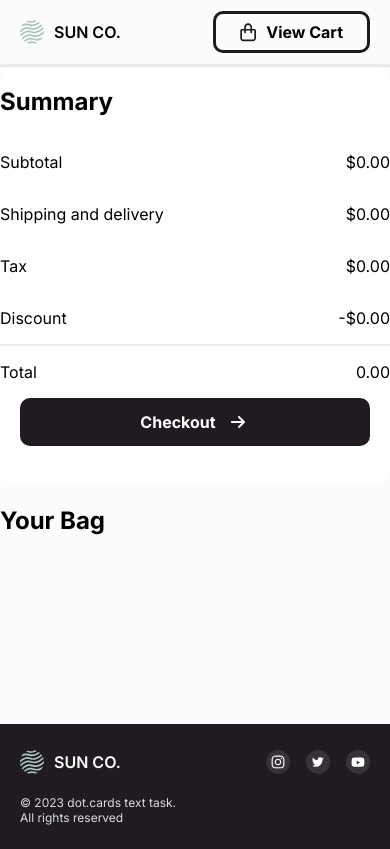
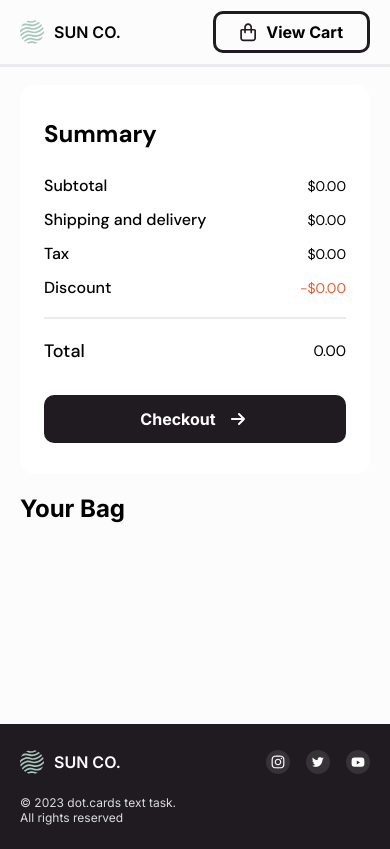
Before and after one commit to rickythewriter/sunco-shoes, a React (Create React App) app: page /cart in a window 390 px wide. Built offline with nearby package versions, Linux system fonts and the light colour scheme.

Commit message:
style - cart summary - mobile

```diff
--- /dev/null
+++ b/src/components/Cart/Cart.css
@@ -0,0 +1,3 @@
+.cart-body {
+    margin: 0 20px;
+}
--- a/src/components/Cart/index.tsx
+++ b/src/components/Cart/index.tsx
@@ -2,6 +2,7 @@ import CartSummary from "../subcomponents/CartSummary";
 import CartItem from "../subcomponents/CartItem";
 import { useContext } from "react";
 import { ShoppingCartContext, ShoppingCartContextType } from "../../contexts/ShoppingCartContext";
+import './Cart.css'
 
 interface IProductInCart {
     product: {
@@ -16,12 +17,14 @@ export default function Cart() {
     const { productsInCart } = useContext(ShoppingCartContext) as ShoppingCartContextType;
 
     return (
-        <>
+        <div id="cart-body">
             <CartSummary />
-            <h2>Your Bag</h2>
-            {productsInCart.map((product: IProductInCart["product"]) => {
-                return <CartItem product={product}/>
-            })}
-        </>
+            <div id="cart-item-section" className="cart-body">
+                <h2>Your Bag</h2>
+                {productsInCart.map((product: IProductInCart["product"]) => {
+                    return <CartItem product={product} />
+                })}
+            </div>
+        </div>
     )
 }
--- /dev/null
+++ b/src/components/subcomponents/CartItem/CartItem.css
@@ -0,0 +1,3 @@
+#cart-item-image {
+    width: 100%;
+}
--- a/src/components/subcomponents/CartItem/index.tsx
+++ b/src/components/subcomponents/CartItem/index.tsx
@@ -2,6 +2,7 @@ import { useState, useEffect, useContext } from "react"
 import minus from '../../../assets/icons/minus.svg'
 import plus from '../../../assets/icons/plus.svg'
 import { ShoppingCartContext, ShoppingCartContextType } from "../../../contexts/ShoppingCartContext";
+import './CartItem.css'
 
 /* Mock Server on Port 4200 */
 const PRODUCTS_API_BASE_URL = 'http://localhost:4200/shoes';
@@ -63,7 +64,7 @@ const CartItem: React.FC<IProps> = ({ product }) => {
 
     return (
         <>
-            <img className="" src={imageUrl} />
+            <img id="cart-item-image" src={imageUrl} />
             {productData &&
                 <>
                     <p>{productData.brand}</p>
--- a/src/components/subcomponents/CartSummary/CartSummary.css
+++ b/src/components/subcomponents/CartSummary/CartSummary.css
@@ -1,7 +1,55 @@
+#cart-summary {
+    margin-top: 18px;
+    padding: 31px 24px;
+}
+
+#cart-summary-heading {
+    margin: 0 0 25px;
+    font-family: 'DM Sans', sans-serif;
+    line-height: 36px;
+}
+
 .summary-row {
     display: flex;
     flex-direction: row;
     justify-content: space-between;
+    line-height: 18px;
+    font-family: 'DM Sans', sans-serif;
+    margin: 0 0 16px;
+}
+
+.summary-row p {
+    margin: 0;
+}
+
+.charge-name {
+    font-weight: 500;
+    font-size: 16px;
+}
+
+.charge-amount {
+    font-size: 14px;
+}
+
+.orange {
+    color: var(--orange);
+}
+
+#cart-summary .horizontal-rule {
+    margin: 20px 0;
+}
+
+.total-row {
+    line-height: 24px;
+    margin-bottom: 32px;
+}
+
+#total-cost-heading {
+    font-size: 18px;
+}
+
+#total-cost-amount {
+    font-size: 15px;
 }
 
 #checkout-button {
@@ -14,7 +62,6 @@
     font-weight: bold;
     border-radius: 10px;
     padding: 12px 80px;
-    margin: 0 20px 40px;
     gap: 10px;
 }
 
--- a/src/components/subcomponents/CartSummary/index.tsx
+++ b/src/components/subcomponents/CartSummary/index.tsx
@@ -69,8 +69,8 @@ export default function CartSummary() {
     }, [productsInCart])
 
     return (
-        <div className="white-card">
-            <h2>Summary</h2>
+        <div id="cart-summary" className="white-card cart-body">
+            <h2 id="cart-summary-heading">Summary</h2>
             <div className="summary-row">
                 <div className="charge-name">
                     <p>Subtotal</p>
@@ -99,16 +99,16 @@ export default function CartSummary() {
                 <div className="charge-name">
                     <p>Discount</p>
                 </div>
-                <div className="charge-amount">
+                <div className="charge-amount orange">
                     <p>-${discount.toFixed(2)}</p>
                 </div>
             </div>
             <div className="horizontal-rule"/>
-            <div className="summary-row">
-                <div className="charge-name">
+            <div className="summary-row total-row">
+                <div id="total-cost-heading" className="charge-name">
                     <p>Total</p>
                 </div>
-                <div className="charge-amount">
+                <div id="total-cost-amount"className="charge-amount">
                     <p>{total.toFixed(2)}</p>
                 </div>
             </div>
```
